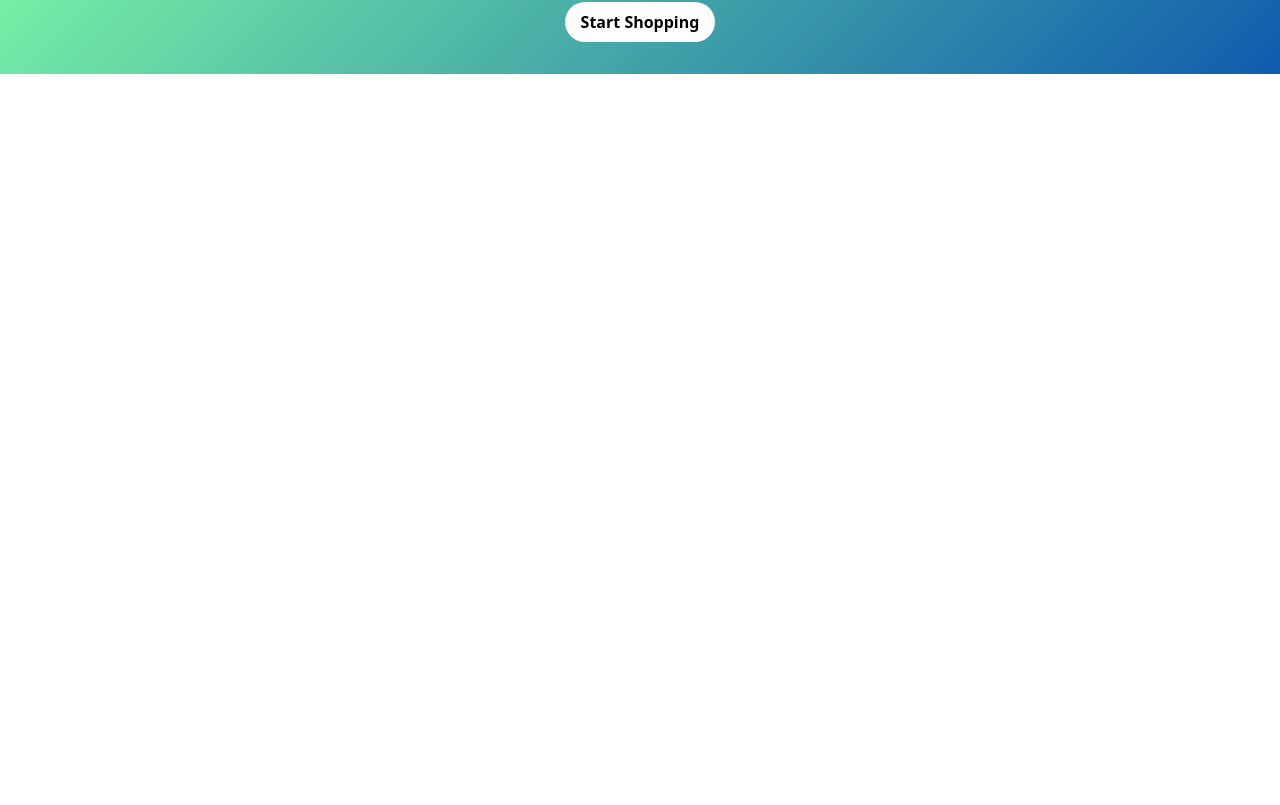
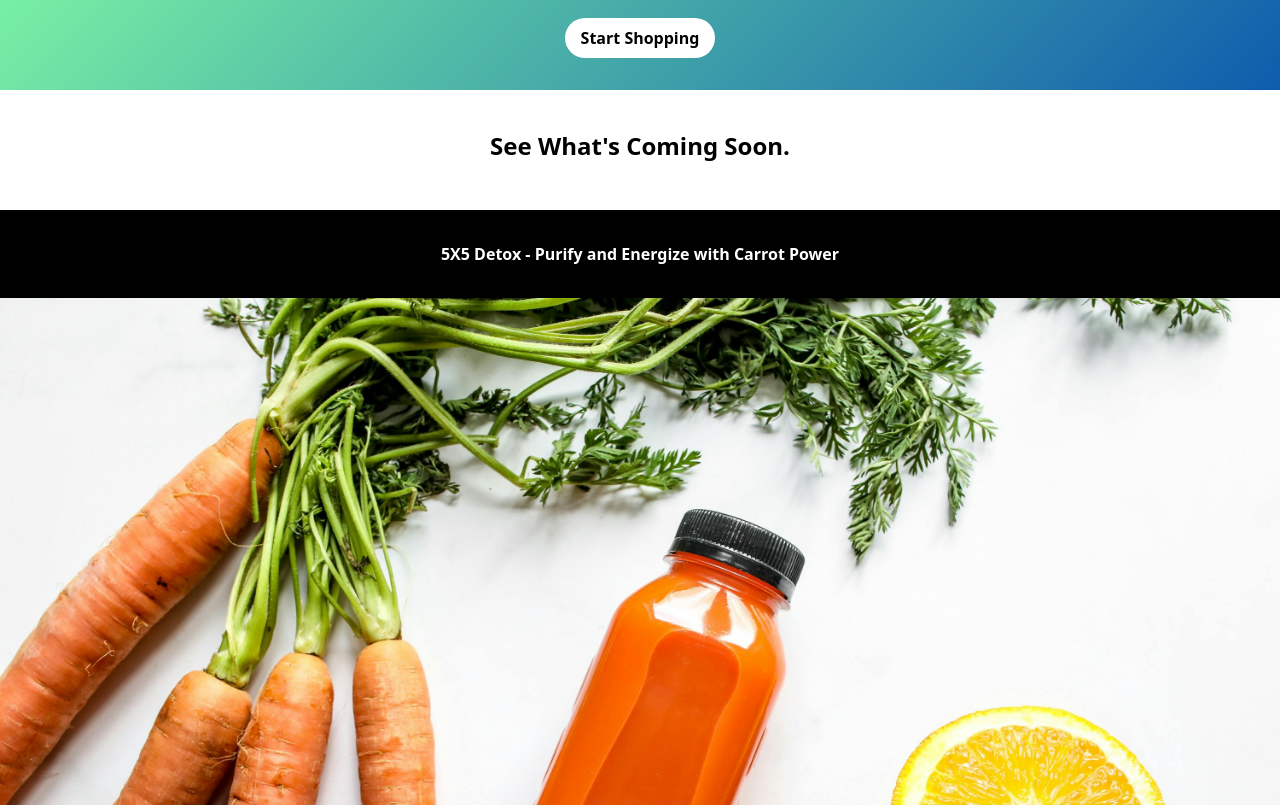
Before and after one commit to Ambiogu22/Lets_Practice, a React (Create React App) app: page / in a window 1280 px wide. Shown: the part 1395-2200 px from the top of the page. Before the commit the page ends 1549 px from the top, so only its background shows below. Built offline with nearby package versions, Linux system fonts and the light colour scheme.

Commit message:
Home page almost done

```diff
--- a/src/pages/Home/Home.js
+++ b/src/pages/Home/Home.js
@@ -1,12 +1,14 @@
 import { Link } from 'react-router-dom';
 import Button from '../../components/Button';
 import GreenJuice from '../../assets/GreenJuice.jpg'
+import Detox5x5 from '../../assets/carrotJuice.jpg'
 import '../../assets/home.css';
+import NewProductCard from './NewProductCard';
 
 const Home = () => {
     return(
         <div>
-            <div className='flex flex-col my-20 gap-6'>
+            <div className='flex flex-col my-20 gap-10'>
                 <div className='relative flex justify-center items-center'>
                     <img src={GreenJuice} alt="Green Juice Image" />
                     <Link to='/' className='absolute bottom-8'><Button title="Shop Now"/></Link>
@@ -16,11 +18,22 @@ const Home = () => {
                         <h2 className="greenJuice text-4xl font-bold">Green Juice!</h2>
                         <p className='text-xl font-semibold'>Enjoy a delicious, fresh and natural green juice</p>
                     </div>
-                    <div className='flex flex-col justify-center items-center gap-4 px-12 homeBgAnimation pt-10 pb-28 relative'>
+                    <div className='flex flex-col justify-center items-center gap-4 px-8 homeBgAnimation pt-10 pb-28 relative'>
                         <h2 className="text-2xl font-bold text-[#FFF]">Refresh Your Path.</h2>
                         <p className='text-lg text-center text-[#FFF]'>Discover our tailored cleanse programs and systems, designed
                         to enhance your wellness journey whenever you seek a complete body rejuvenation.</p>
                         <Link to='/' className='absolute bottom-8'><Button title="Start Shopping"/></Link>
+                    </div>
+                </div>
+                <div className='flex flex-col justify-center items-center gap-12'>
+                    <h2 className="text-2xl font-bold ">See What's Coming Soon.</h2>
+                    <div className='flex flex-col justify-center items-center bg-[#000] py-8 gap-6'>
+                        <NewProductCard
+                            title="5X5 Detox - Purify and Energize with Carrot Power"
+                            img={Detox5x5}
+                            description="Unlock the natural detoxifying benefits of carrots with our 5-Day Carrot Juice Detox."
+                        />
+                        <Button title="More Info"/>
                     </div>
                 </div>
             </div>
--- /dev/null
+++ b/src/pages/Home/NewProductCard.js
@@ -0,0 +1,11 @@
+const NewProductCard = (props) => {
+    return(
+        <div className='flex flex-col justify-center items-center gap-8'>
+            <h2 className="text-md font-bold text-[#FFF]">{props.title}</h2>
+            <img src={props.img} alt="5x5 Detox Image"  className='w-screen'/>
+            <p className='text-md font-semibold text-center px-8 text-[#FFF]'>{props.description}</p>
+        </div>
+    )
+}
+
+export default NewProductCard;
```
